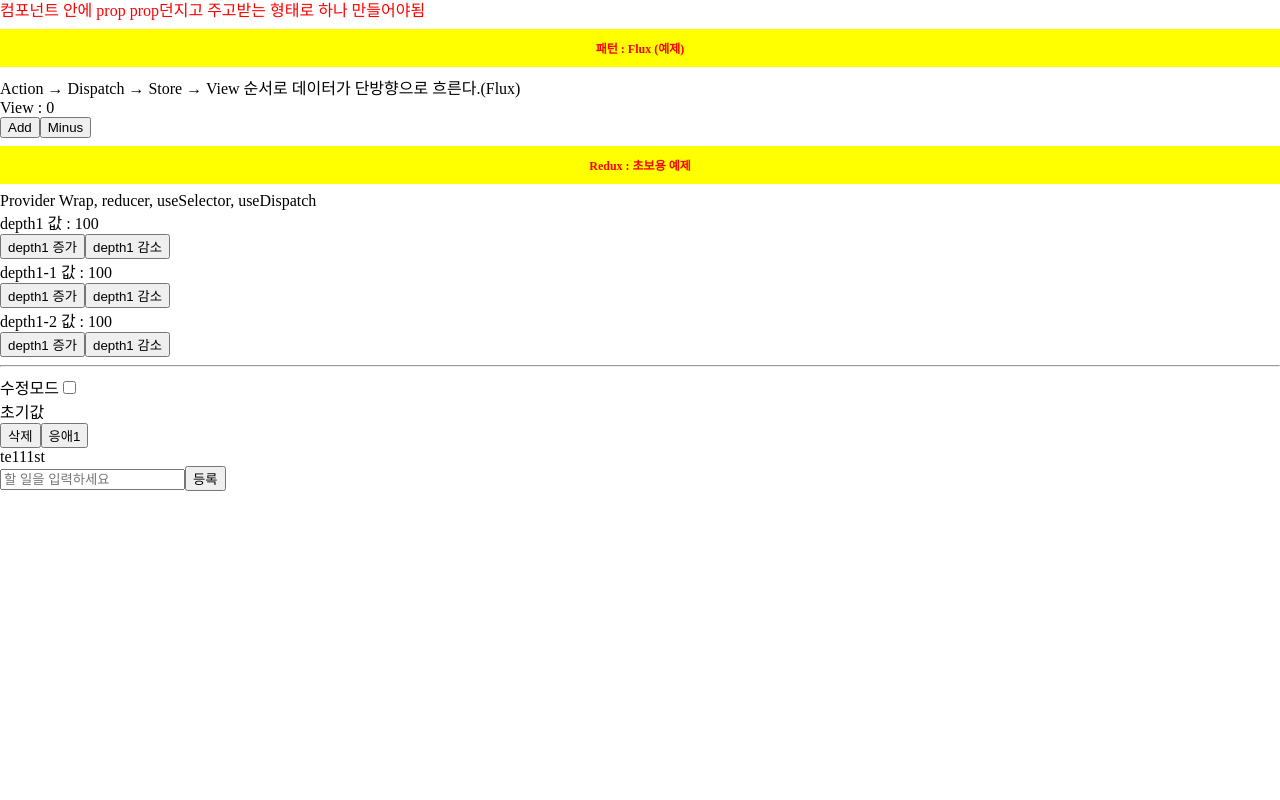
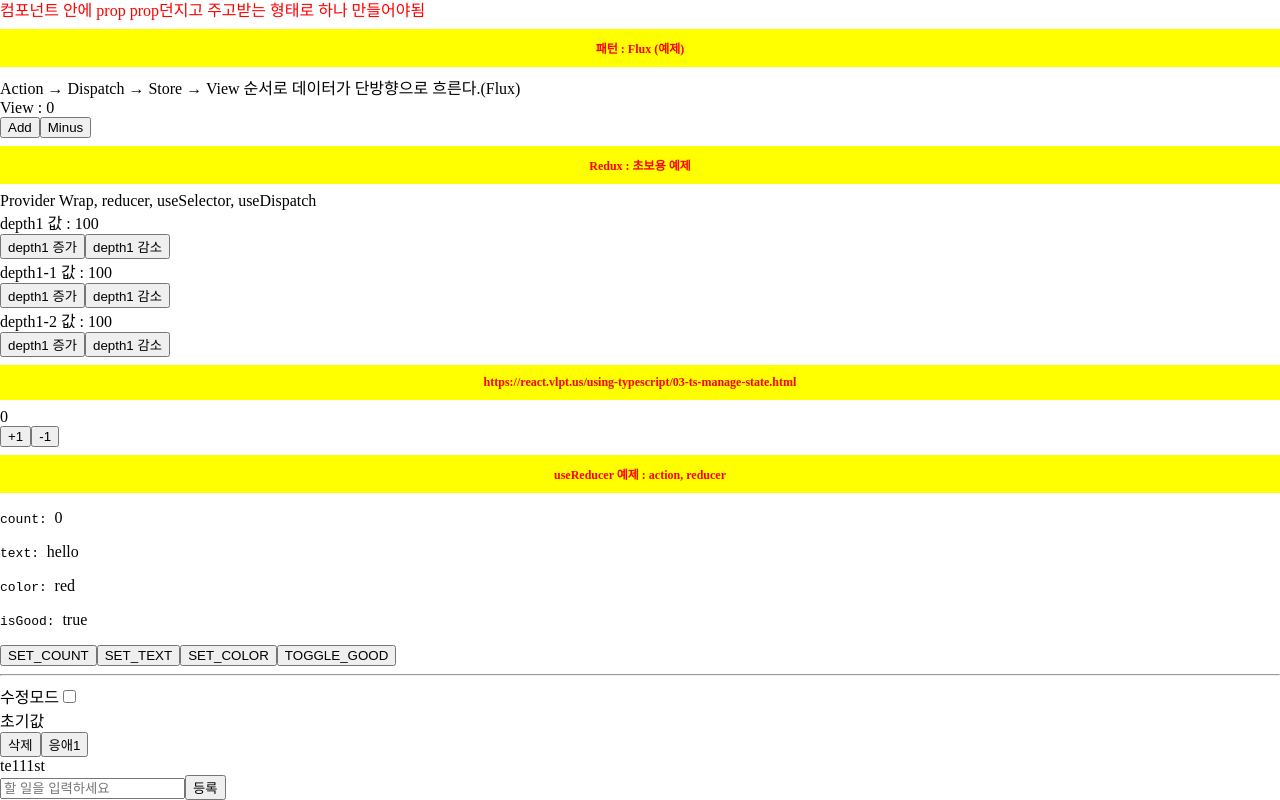
Before and after one commit to rightbrainLIB/free, a React (Vite) app: page / in a window 1280 px wide. Shown: the part 2651-3451 px from the top of the page. Before the commit the page ends 3142 px from the top, so only its background shows below. Built offline with nearby package versions, Linux system fonts and the light colour scheme.

Commit message:
샘플코드추가

```diff
--- a/package.json
+++ b/package.json
@@ -10,6 +10,7 @@
     "preview": "vite preview"
   },
   "dependencies": {
+    "@reduxjs/toolkit": "^1.9.7",
     "react": "^18.2.0",
     "react-dom": "^18.2.0",
     "react-icons": "^4.11.0",
--- a/src/App.tsx
+++ b/src/App.tsx
@@ -36,6 +36,8 @@ import Pattern from "./components/pattern/Pattern";
 import Mvc from "./components/pattern/Mvc";
 import Flux from "./components/pattern/Flux";
 import Redux1 from "./components/redux/Redux1";
+import Redux2 from "./components/redux/Redux2";
+import Redux3 from "./components/redux/Redux3";
 
 import { useState, useCallback } from "react";
 import "./App.css";
@@ -122,8 +124,10 @@ function App() {
 			<Mvc></Mvc>
 			<Flux></Flux>
 			<Redux1></Redux1>
+			<Redux2></Redux2>
+			<Redux3></Redux3>
+
 			<hr />
-
 			<div>
 				{/* 목록 */}
 				{list.map((item) => (
@@ -165,7 +169,6 @@ function App() {
 					</div>
 				))}
 			</div>
-
 			<Wrap m={"te111st"}></Wrap>
 			{/* 등록 */}
 			<Insert
--- a/src/components/redux/Redux1.tsx
+++ b/src/components/redux/Redux1.tsx
@@ -3,9 +3,9 @@ import { createStore } from "redux";
 
 const 체중 = 100;
 
-interface Action {
+type Action = {
 	type: string;
-}
+};
 
 function reducer(state = 체중, action: Action) {
 	if (action.type === "증가") {
--- /dev/null
+++ b/src/components/redux/Redux2.tsx
@@ -0,0 +1,35 @@
+import { useReducer } from "react";
+
+type Action = { type: "INCREASE" } | { type: "DECREASE" }; // 이렇게 액션을 | 으로 연달아서 쭉 나열하세요.
+
+function reducer(state: number, action: Action): number {
+	switch (action.type) {
+		case "INCREASE":
+			return state + 1;
+		case "DECREASE":
+			return state - 1;
+		default:
+			throw new Error("Unhandled action");
+	}
+}
+
+function Counter() {
+	const [count, dispatch] = useReducer(reducer, 0);
+	const onIncrease = () => dispatch({ type: "INCREASE" });
+	const onDecrease = () => dispatch({ type: "DECREASE" });
+
+	return (
+		<div>
+			<h1>
+				https://react.vlpt.us/using-typescript/03-ts-manage-state.html
+			</h1>
+			<div>{count}</div>
+			<div>
+				<button onClick={onIncrease}>+1</button>
+				<button onClick={onDecrease}>-1</button>
+			</div>
+		</div>
+	);
+}
+
+export default Counter;
--- /dev/null
+++ b/src/components/redux/Redux3.tsx
@@ -0,0 +1,42 @@
+import { useReducer } from "react";
+import { reducer } from "./reducer/index";
+
+function ReducerSample() {
+	const [state, dispatch] = useReducer(reducer, {
+		count: 0,
+		text: "hello",
+		color: "red",
+		isGood: true,
+	});
+
+	const setCount = () => dispatch({ type: "SET_COUNT", count: 5 }); // count 를 넣지 않으면 에러발생
+	const setText = () => dispatch({ type: "SET_TEXT", text: "bye" }); // text 를 넣지 않으면 에러 발생
+	const setColor = () => dispatch({ type: "SET_COLOR", color: "orange" }); // orange 를 넣지 않으면 에러 발생
+	const toggleGood = () => dispatch({ type: "TOGGLE_GOOD" });
+
+	return (
+		<div>
+			<h1>useReducer 예제 : action, reducer</h1>
+			<p>
+				<code>count: </code> {state.count}
+			</p>
+			<p>
+				<code>text: </code> {state.text}
+			</p>
+			<p>
+				<code>color: </code> {state.color}
+			</p>
+			<p>
+				<code>isGood: </code> {state.isGood ? "true" : "false"}
+			</p>
+			<div>
+				<button onClick={setCount}>SET_COUNT</button>
+				<button onClick={setText}>SET_TEXT</button>
+				<button onClick={setColor}>SET_COLOR</button>
+				<button onClick={toggleGood}>TOGGLE_GOOD</button>
+			</div>
+		</div>
+	);
+}
+
+export default ReducerSample;
--- /dev/null
+++ b/src/components/redux/reducer/index.tsx
@@ -0,0 +1,28 @@
+import { State, Action } from "../actions/index";
+
+export function reducer(state: State, action: Action): State {
+	switch (action.type) {
+		case "SET_COUNT":
+			return {
+				...state,
+				count: action.count, // count가 자동완성되며, number 타입인걸 알 수 있습니다.
+			};
+		case "SET_TEXT":
+			return {
+				...state,
+				text: action.text, // text가 자동완성되며, string 타입인걸 알 수 있습니다.
+			};
+		case "SET_COLOR":
+			return {
+				...state,
+				color: action.color, // color 가 자동완성되며 color 가 Color 타입인걸 알 수 있습니다.
+			};
+		case "TOGGLE_GOOD":
+			return {
+				...state,
+				isGood: !state.isGood,
+			};
+		default:
+			throw new Error("Unhandled action");
+	}
+}
```
Also changed, not shown: src/components/redux/actions/index.tsx (added, +14 -0 lines), 1 other file (tests, documents, lock files or other folders).
